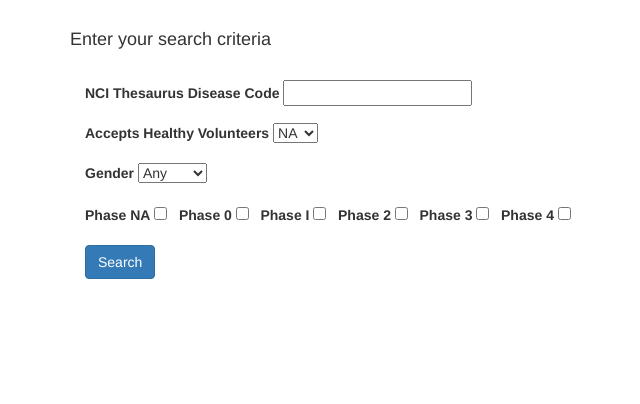
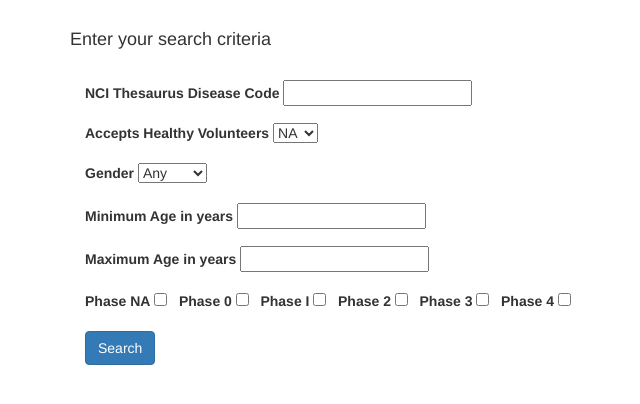
Before and after one commit to hniedner/ctrp_rest_client, a Flask app: page /search in a window 1280 px wide. Shown: the part 92-496 px from the top of the page, without its empty margins (220-860 px from the left). Run offline with Flask 2, Linux system fonts and the light colour scheme; some libraries are stand-ins or nearby versions.

Commit message:
clean up links for display trial information, added min abd max age search criteria, added link to display trial from list of search results

```diff
--- a/ctrp_rest_client/forms.py
+++ b/ctrp_rest_client/forms.py
@@ -1,5 +1,5 @@
 from flask_wtf import FlaskForm
-from wtforms import validators, StringField, SubmitField, BooleanField, SelectField
+from wtforms import validators, StringField, SubmitField, BooleanField, SelectField, IntegerField
 
 
 class TrialSearchForm(FlaskForm):
@@ -7,7 +7,8 @@ class TrialSearchForm(FlaskForm):
     healthy_volunteer_choices = [('NA', 'NA'), ('Yes', 'Yes'), ('No', 'No')]
 
     disease_code = StringField(u'NCI Thesaurus Disease Code', validators=[validators.DataRequired()])
-    accepts_healthy_volunteers_indicator = SelectField('Accepts Healthy Volunteers', choices=healthy_volunteer_choices,
+    accepts_healthy_volunteers_indicator = SelectField('Accepts Healthy Volunteers',
+                                                       choices=healthy_volunteer_choices,
                                                        default='NA')
     gender = SelectField(u'Gender', choices=gender_choices, default='Any')
     phasena = BooleanField(u'Phase NA')
@@ -16,4 +17,8 @@ class TrialSearchForm(FlaskForm):
     phase2 = BooleanField(u'Phase 2')
     phase3 = BooleanField(u'Phase 3')
     phase4 = BooleanField(u'Phase 4')
-    submit = SubmitField("Search")
+    submit = SubmitField(u'Search')
+
+    # apparently IntegerField is required by default
+    min_age_number = IntegerField(u'Minimum Age in years', validators=[validators.optional()])
+    max_age_number = IntegerField(u'Maximum Age in years', validators=[validators.optional()])
--- a/ctrp_rest_client/templates/base.html
+++ b/ctrp_rest_client/templates/base.html
@@ -57,7 +57,7 @@ for an overview. #}
             <li><a href="/search">Search Trial</a></li>
         </ul>
         <div class="nav navbar-nav navbar-right col-sm-3 col-md-3">
-            <form class="navbar-form" method=post action="{{ url_for('show_trial') }}">
+            <form class="navbar-form" method=post action="{{ url_for('find_trial') }}">
                 <span>Find Trial &nbsp;</span>
                 <div class="input-group">
                     <input id="trial_id" name="trial_id" type="text" class="form-control"
--- a/ctrp_rest_client/templates/display_results.html
+++ b/ctrp_rest_client/templates/display_results.html
@@ -81,7 +81,7 @@ Clinical Trial Search Results
         <tbody>
         {% for row in result.data %}
         <tr>
-            <td>{{ row.nci_id }}</td>
+            <td><a href="{{ url_for('display_trial', trial_id=row.nci_id) }}">{{ row.nci_id }}</a> </td>
             <td>{{ row.nct_id }}</td>
             <td>{{ row.phase.phase }}</td>
             <td>{{ row.start_date }}</td>
--- a/ctrp_rest_client/templates/search_form.html
+++ b/ctrp_rest_client/templates/search_form.html
@@ -35,6 +35,14 @@ Clinical Trial Search Form
                 {{ form.gender.label }}
                 {{ form.gender }}
             </div>
+            <div class="form-group">
+                {{ form.min_age_number.label }}
+                {{ form.min_age_number }}
+            </div>
+            <div class="form-group">
+                {{ form.max_age_number.label }}
+                {{ form.max_age_number }}
+            </div>
             <div class="form-group horizontal">
                 {{ form.phasena.label }}
                 {{ form.phasena }} &nbsp;
--- a/ctrp_rest_client/views.py
+++ b/ctrp_rest_client/views.py
@@ -1,4 +1,4 @@
-from flask import render_template, request
+from flask import render_template, request,redirect, url_for
 
 from ctrp_rest_client import app, api_client
 from ctrp_rest_client.forms import TrialSearchForm
@@ -12,10 +12,17 @@ def home():
 
 
 # display information for the trial identified by the nct_id (or nci id)
-@app.route('/show_trial', methods=['POST'])
-def show_trial():
+@app.route('/find_trial', methods=['POST'])
+def find_trial():
     # parse form parameter
     trial_id = request.form["trial_id"]
+    # Render template
+    return redirect(url_for('display_trial', trial_id=trial_id))
+
+
+# display information for the trial identified by the nct_id (or nci id)
+@app.route('/display_trial/<trial_id>', methods=['GET'])
+def display_trial(trial_id):
     # retrieving trial as dictionary from the CTRP API client
     trial_dict = api_client.get_trial_by_nct_id(trial_id)
     # Render template
@@ -55,10 +62,16 @@ def _parse_search_params(form):
         search_params["accepts_healthy_volunteers_indicator"] = form.accepts_healthy_volunteers_indicator.data
     if form.gender.data != 'Any':
         search_params["eligibility.structured.gender"] = form.gender.data
+    if form.min_age_number.data:
+        search_params["eligibility.structured.min_age_number_gte"] = form.min_age_number.data
+    if form.max_age_number.data:
+        search_params["eligibility.structured.max_age_number_lte"] = form.max_age_number.data
 
     phases = _parse_phase(form)
     if phases:
         search_params["phase.phase"] = phases
+
+    print(search_params)
 
     return search_params
 
```
